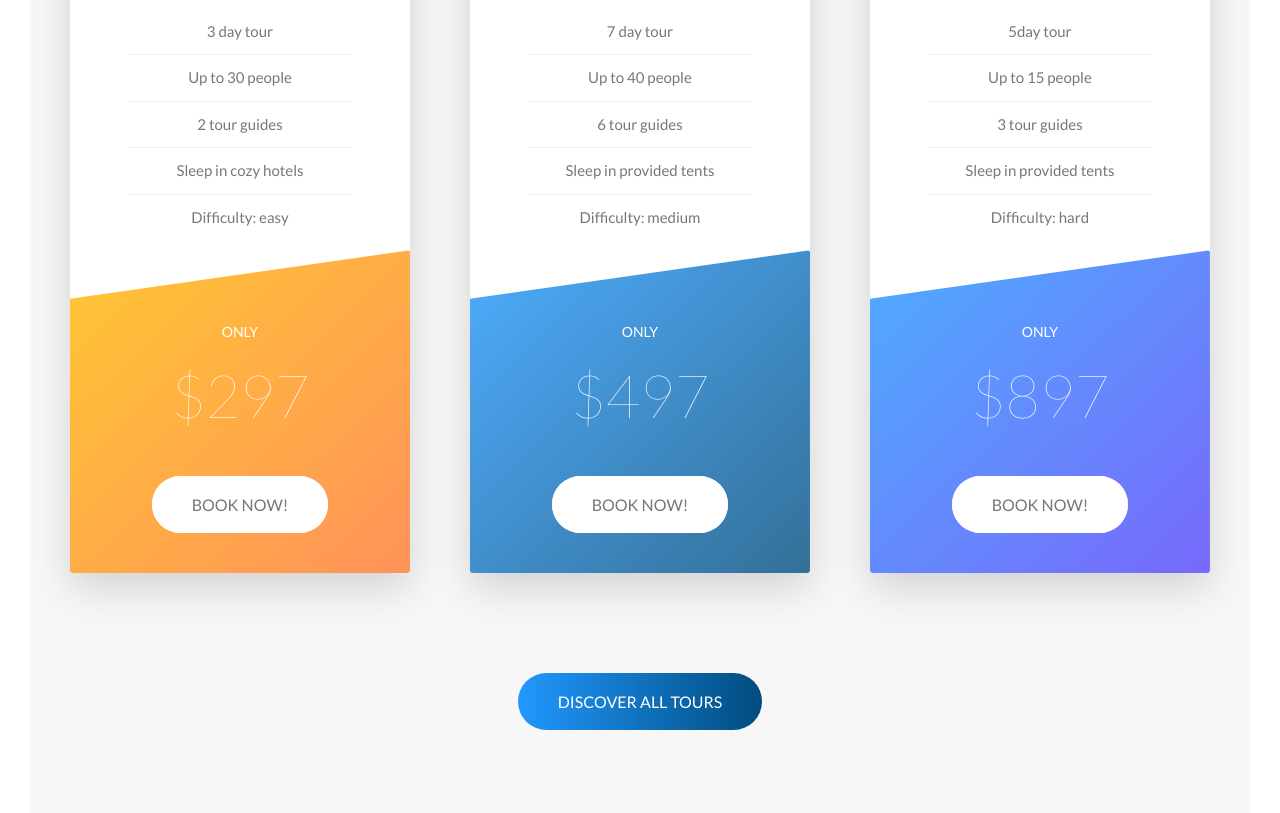
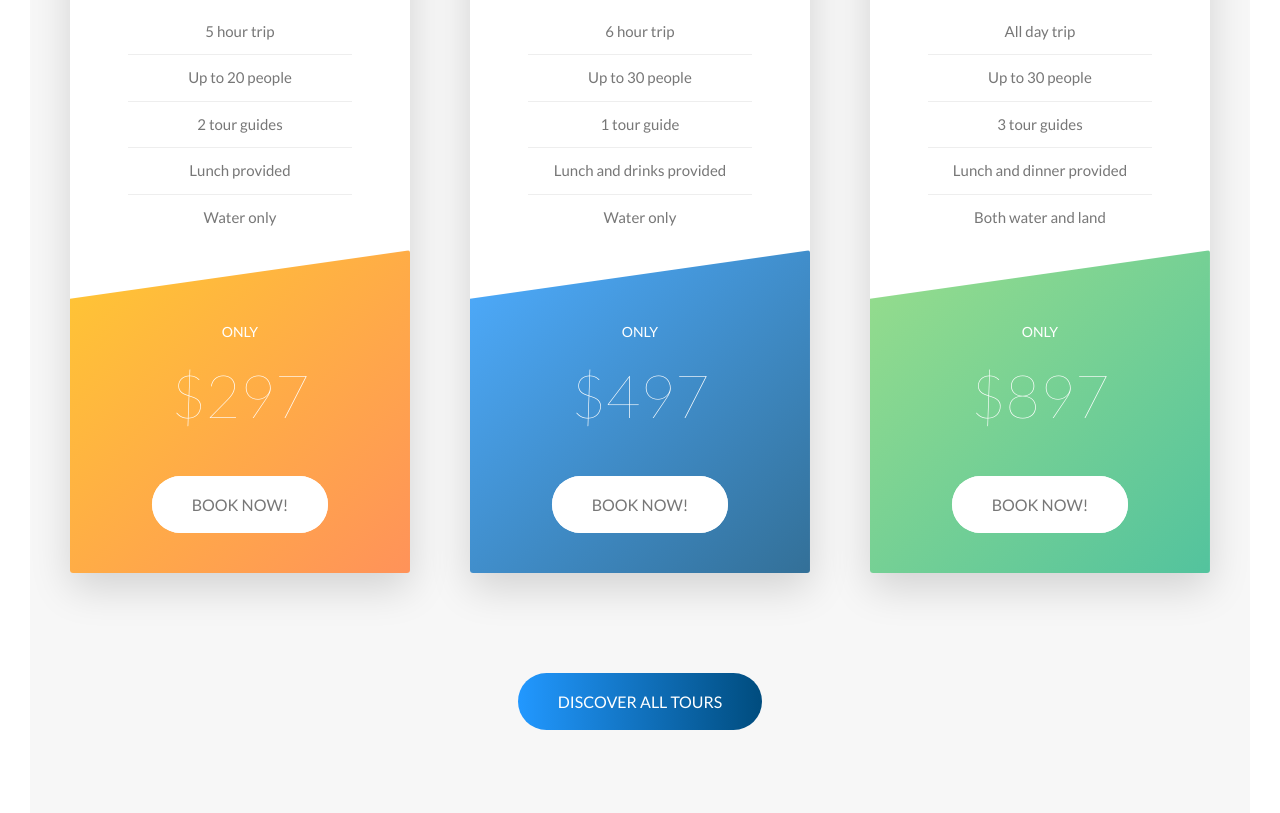
Before and after one commit to atkelley/Blackstone, a PHP site: page / in a window 1280 px wide. Shown: the part 2706-3519 px from the top of the page. Run offline with PHP 8.4, Linux system fonts and the light colour scheme.

Commit message:
Cards completed

```diff
--- a/css/style.css
+++ b/css/style.css
@@ -327,10 +327,10 @@
       transform: rotateY(180deg); }
       .card__side--back-orange {
         background-image: linear-gradient(to right bottom, rgba(255, 185, 0, 0.8), rgba(255, 119, 48, 0.8)); }
+      .card__side--back-blue {
+        background-image: linear-gradient(to right bottom, rgba(34, 152, 255, 0.8), rgba(0, 76, 126, 0.8)); }
       .card__side--back-green {
-        background-image: linear-gradient(to right bottom, rgba(34, 152, 255, 0.8), rgba(0, 76, 126, 0.8)); }
-      .card__side--back-blue {
-        background-image: linear-gradient(to right bottom, rgba(34, 152, 255, 0.8), rgba(86, 67, 250, 0.8)); }
+        background-image: linear-gradient(to right bottom, rgba(126, 213, 111, 0.8), rgba(40, 180, 133, 0.8)); }
   .card:hover .card__side--front {
     transform: rotateY(-180deg); }
   .card:hover .card__side--back {
--- a/index.html
+++ b/index.html
@@ -126,15 +126,15 @@
               <div class="card__side card__side--front">
                 <div class="card__picture card__picture--orange"></div>
                 <h4 class="card__heading">
-                  <span class="card__heading-span card__heading-span--orange">The Sea Explorer</span>
+                  <span class="card__heading-span card__heading-span--orange">The Kayak Caravan</span>
                 </h4>
                 <div class="card__details">
                   <ul>
-                    <li>3 day tour</li>
-                    <li>Up to 30 people</li>
+                    <li>5 hour trip</li>
+                    <li>Up to 20 people</li>
                     <li>2 tour guides</li>
-                    <li>Sleep in cozy hotels</li>
-                    <li>Difficulty: easy</li>
+                    <li>Lunch provided</li>
+                    <li>Water only</li>
                   </ul>
                 </div>
               </div>
@@ -152,21 +152,21 @@
           <div class="col-1-of-3">
             <div class="card">
               <div class="card__side card__side--front">
-                <div class="card__picture card__picture--green"></div>
+                <div class="card__picture card__picture--blue"></div>
                 <h4 class="card__heading">
-                  <span class="card__heading-span card__heading-span--green">The Forest Hiker</span>
+                  <span class="card__heading-span card__heading-span--blue">The Blackstone Barge</span>
                 </h4>
                 <div class="card__details">
                   <ul>
-                    <li>7 day tour</li>
-                    <li>Up to 40 people</li>
-                    <li>6 tour guides</li>
-                    <li>Sleep in provided tents</li>
-                    <li>Difficulty: medium</li>
+                    <li>6 hour trip</li>
+                    <li>Up to 30 people</li>
+                    <li>1 tour guide</li>
+                    <li>Lunch and drinks provided</li>
+                    <li>Water only</li>
                   </ul>
                 </div>
               </div>
-              <div class="card__side card__side--back card__side--back-green">
+              <div class="card__side card__side--back card__side--back-blue">
                 <div class="card__cta">
                   <div class="card__price-box">
                     <p class="card__price-only">Only</p>
@@ -180,21 +180,21 @@
           <div class="col-1-of-3">
             <div class="card">
               <div class="card__side card__side--front">
-                <div class="card__picture card__picture--blue"></div>
+                <div class="card__picture card__picture--green"></div>
                 <h4 class="card__heading">
-                  <span class="card__heading-span card__heading-span--blue">The Snow Adventurer</span>
+                  <span class="card__heading-span card__heading-span--green">The Amphibious Adventure</span>
                 </h4>
                 <div class="card__details">
                   <ul>
-                    <li>5day tour</li>
-                    <li>Up to 15 people</li>
+                    <li>All day trip</li>
+                    <li>Up to 30 people</li>
                     <li>3 tour guides</li>
-                    <li>Sleep in provided tents</li>
-                    <li>Difficulty: hard</li>
+                    <li>Lunch and dinner provided</li>
+                    <li>Both water and land</li>
                   </ul>
                 </div>
               </div>
-              <div class="card__side card__side--back card__side--back-blue">
+              <div class="card__side card__side--back card__side--back-green">
                 <div class="card__cta">
                   <div class="card__price-box">
                     <p class="card__price-only">Only</p>
@@ -216,24 +216,26 @@
       <section class="section-stories">
         <div class="bg-video">
           <video class="bg-video__content" autoplay muted loop>
-            <source src="img/video.mp4" type="video/mp4">
-            <source src="img/video.mp4" type="video/webm">
+            <source src="images/video.mp4" type="video/mp4">
+            <source src="images/video.mp4" type="video/webm">
               Your browser is not supported!
           </video>
         </div>
         <div class="u-center-text u-margin-bottom-big">
-          <h2 class="heading-secondary">We make people genuinely happy</h2>
+          <h2 class="heading-secondary">Some Customer Testimonials</h2>
         </div>
 
         <div class="row">
           <div class="story">
             <figure class="story__shape">
-              <img src="img/nat-8.jpg" alt="Girl in a canoe" class="story__image">
+              <img src="images/kayak-3.jpg" alt="Girl in a canoe" class="story__image">
               <figcaption class="story__caption">Mary Smith</figcaption>
             </figure>
             <div class="story__text">
-              <h3 class="heading-tertiary u-margin-bottom-small">I had the best week ever with my family!</h3>
-              <p>Lorem ipsum dolor sit amet consectetur adipisicing elit. Perferendis doloremque corporis reprehenderit ad eum maxime? Quidem, expedita ex neque quam, laboriosam odio dolorum vel, ad qui doloribus ipsum quos corrupti? Perferendis doloremque corporis reprehenderit ad eum maxime? Quidem, expedita ex neque.</p>
+              <h3 class="heading-tertiary u-margin-bottom-small">Great way to do some local exploring!</h3>
+              <p>
+                This is a connected series of interesting and unique places. Each time we go, we find a different place that is connected and learn more about the history of the industrial revolution in this area. Definitely worth checking it out. I love to see kids out exploring. Leashed dogs are welcome at most spots.
+              </p>
             </div>
           </div>
         </div>
@@ -241,12 +243,14 @@
         <div class="row">
           <div class="story">
             <figure class="story__shape">
-              <img src="img/nat-9.jpg" alt="Guy standing on hilltop" class="story__image">
+              <img src="images/kayak-2.jpg" alt="Guy standing on hilltop" class="story__image">
               <figcaption class="story__caption">Jack Wilson</figcaption>
             </figure>
             <div class="story__text">
-              <h3 class="heading-tertiary u-margin-bottom-small">Wow! My life is complete different now!</h3>
-              <p>Lorem ipsum dolor sit amet consectetur adipisicing elit. Perferendis doloremque corporis reprehenderit ad eum maxime? Quidem, expedita ex neque quam, laboriosam odio dolorum vel, ad qui doloribus ipsum quos corrupti? Perferendis doloremque corporis reprehenderit ad eum maxime? Quidem, expedita ex neque.</p>
+              <h3 class="heading-tertiary u-margin-bottom-small">One of the best rivers to kayak in New England! </h3>
+              <p>
+                Nature is always a great feature on this trip. You can see the fish, butterflies, birds, dragonflies, beaver, turtles and lots of green foliage. There's a museum near the path in Uxbridge too, that teaches about the history of the Blackstone river and it's significance to US industrial revolution.
+              </p>
             </div>
           </div>
         </div>
@@ -319,8 +323,16 @@
         </div>
         <div class="col-1-of-3">
           <div class="footer-navigation">
+            <p class="footer__text">
+              Blackstone Valley River Tours<br>
+              670 Linwood Avenue<br>
+              Whitinsville, MA 01588<br>
+
+              (508) 234-4242<br>
+              <a class="footer__mail" href="" target="_blank" rel="noopener" rel="noreferrer">info@BlackstoneValleyRiverTours.com</a>
+            </p>
             <p class="footer__copyright">
-              Copyright &copy; 2020 - Lorem ipsum dolor sit amet, consectetur adipisicing elit. Voluptatibus asperiores itaque nam obcaecati ad, molestias debitis pariatur, atque rem vero doloremque enim sequi, officiis est? Ullam ad et magnam vel?
+              Copyright &copy; 2020 - All Rights Reserved
             </p>
           </div>
         </div>
--- a/sass/abstract/_variables.scss
+++ b/sass/abstract/_variables.scss
@@ -1,8 +1,4 @@
 // COLORS
-$color-primary: #55c57a;
-$color-primary-light: #7ed56f;
-$color-primary-dark: #28b485;
-
 $color-primary: #C3E4ED;
 $color-primary-light: #2298ff;
 $color-primary-dark: #004c7e;
@@ -10,8 +6,9 @@ $color-primary-dark: #004c7e;
 $color-secondary-light: #ffb900;
 $color-secondary-dark: #ff7730;
 
-$color-tertiary-light: #2298ff;
-$color-tertiary-dark: #5643fa;
+$color-tertiary: #55c57a;
+$color-tertiary-light: #7ed56f;
+$color-tertiary-dark: #28b485;
 
 $color-grey-dark: #777;
 $color-grey-dark-2: #999;
--- a/sass/components/_bg-video.scss
+++ b/sass/components/_bg-video.scss
@@ -5,7 +5,7 @@
   width: 100%;
   height: 100%;
   z-index: -1;
-  opacity: 0.15;
+  opacity: 0.8;
   overflow: hidden;
 
   &__content {
--- a/sass/components/_card.scss
+++ b/sass/components/_card.scss
@@ -28,11 +28,11 @@
         background-image: linear-gradient(to right bottom, rgba($color-secondary-light, 0.8), rgba($color-secondary-dark, 0.8));
       }
 
-      &-green {
+      &-blue {
         background-image: linear-gradient(to right bottom, rgba($color-primary-light, 0.8), rgba($color-primary-dark, 0.8));
       }
 
-      &-blue {
+      &-green {
         background-image: linear-gradient(to right bottom, rgba($color-tertiary-light, 0.8), rgba($color-tertiary-dark, 0.8));
       }
     }
@@ -54,15 +54,15 @@
     clip-path: polygon(0 0, 100% 0, 100% 85%, 0 100%);
 
     &--orange {
-      background-image: linear-gradient(to right bottom, rgba($color-secondary-light, 0.8), rgba($color-secondary-dark, 0.8)), url("../img/nat-5.jpg");
+      background-image: linear-gradient(to right bottom, rgba($color-secondary-light, 0.8), rgba($color-secondary-dark, 0.8)), url("../images/kayak-1.jpg");
+    }
+
+    &--blue {
+      background-image: linear-gradient(to right bottom, rgba($color-primary-light, 0.8), rgba($color-primary-dark, 0.8)), url("../images/barge.jpeg");
     }
 
     &--green {
-      background-image: linear-gradient(to right bottom, rgba($color-primary-light, 0.8), rgba($color-primary-dark, 0.8)), url("../img/nat-6.jpg");
-    }
-
-    &--blue {
-      background-image: linear-gradient(to right bottom, rgba($color-tertiary-light, 0.8), rgba($color-tertiary-dark, 0.8)), url("../img/nat-7.jpg");
+      background-image: linear-gradient(to right bottom, rgba($color-tertiary-light, 0.8), rgba($color-tertiary-dark, 0.8)), url("../images/kayak-21.jpg");
     }
   }
 
@@ -87,11 +87,11 @@
       background-image: linear-gradient(to right bottom, rgba($color-secondary-light, 0.85), rgba($color-secondary-dark, 0.85));
     }
 
-    &--green {
+    &--blue {
       background-image: linear-gradient(to right bottom, rgba($color-primary-light, 0.85), rgba($color-primary-dark, 0.85));
     }
 
-    &--blue {
+    &--green {
       background-image: linear-gradient(to right bottom, rgba($color-tertiary-light, 0.85), rgba($color-tertiary-dark, 0.85));
     }
   }
--- a/sass/layout/_footer.scss
+++ b/sass/layout/_footer.scss
@@ -63,7 +63,6 @@
   }
 
   &__copyright {
-    border-top: 1px solid $color-grey-dark;
     padding-top: 2rem;
     width: 80%;
     float: right;
@@ -74,4 +73,22 @@
       float: none;
     }
   }
+
+  &__text {
+    border-top: 1px solid $color-grey-dark;
+    padding-top: 2rem;
+    width: 80%;
+    float: right;
+  }
+
+  &__mail {
+    &:link, &:visited {
+      color: $color-grey-light-1;
+      text-decoration: none;
+    }
+
+    &:hover, &:active {
+      color: $color-grey-dark-2;
+    }
+  }
 }
```
Also changed, not shown: other parts of css/style.css (+18 -9 lines), images/barge.jpeg (added), images/kayak-1.jpg (added), images/kayak-2.jpg, images/kayak-21.jpg (added), images/kayak-4.jpg (deleted), images/kayak.jpg (deleted), 1 other file.
